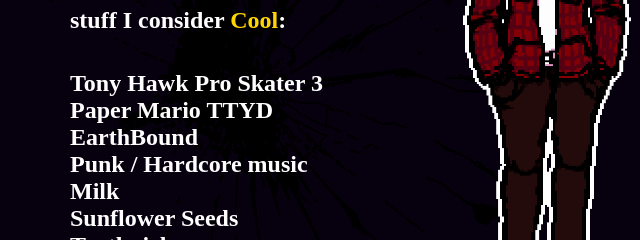
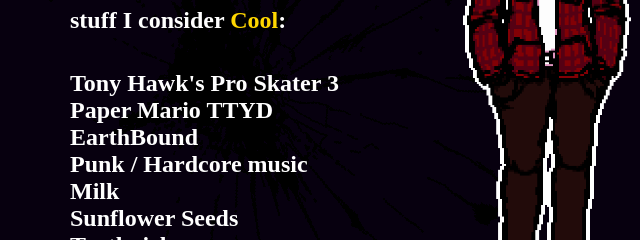
Before and after one commit to MustardPlus/mustardplus.github.io, a plain HTML site: page about.html in a window 1280 px wide. Shown: the part 368-608 px from the top of the page, 270-910 px from the left. Drawn offline with Linux system fonts and the light colour scheme.

Commit message:
Add files via upload

```diff
--- a/about.html
+++ b/about.html
@@ -29,7 +29,7 @@
 	<div class="separation"></div>
 	stuff I consider <span class="cY">Cool</span>:
 	<div class="separation"></div>
-	<li>Tony Hawk Pro Skater 3<br>Paper Mario TTYD<br>EarthBound</li>
+	<li>Tony Hawk's Pro Skater 3<br>Paper Mario TTYD<br>EarthBound</li>
 	<li>Punk / Hardcore music</li>
 	<li>Milk</li>
 	<li>Sunflower Seeds</li>
```
